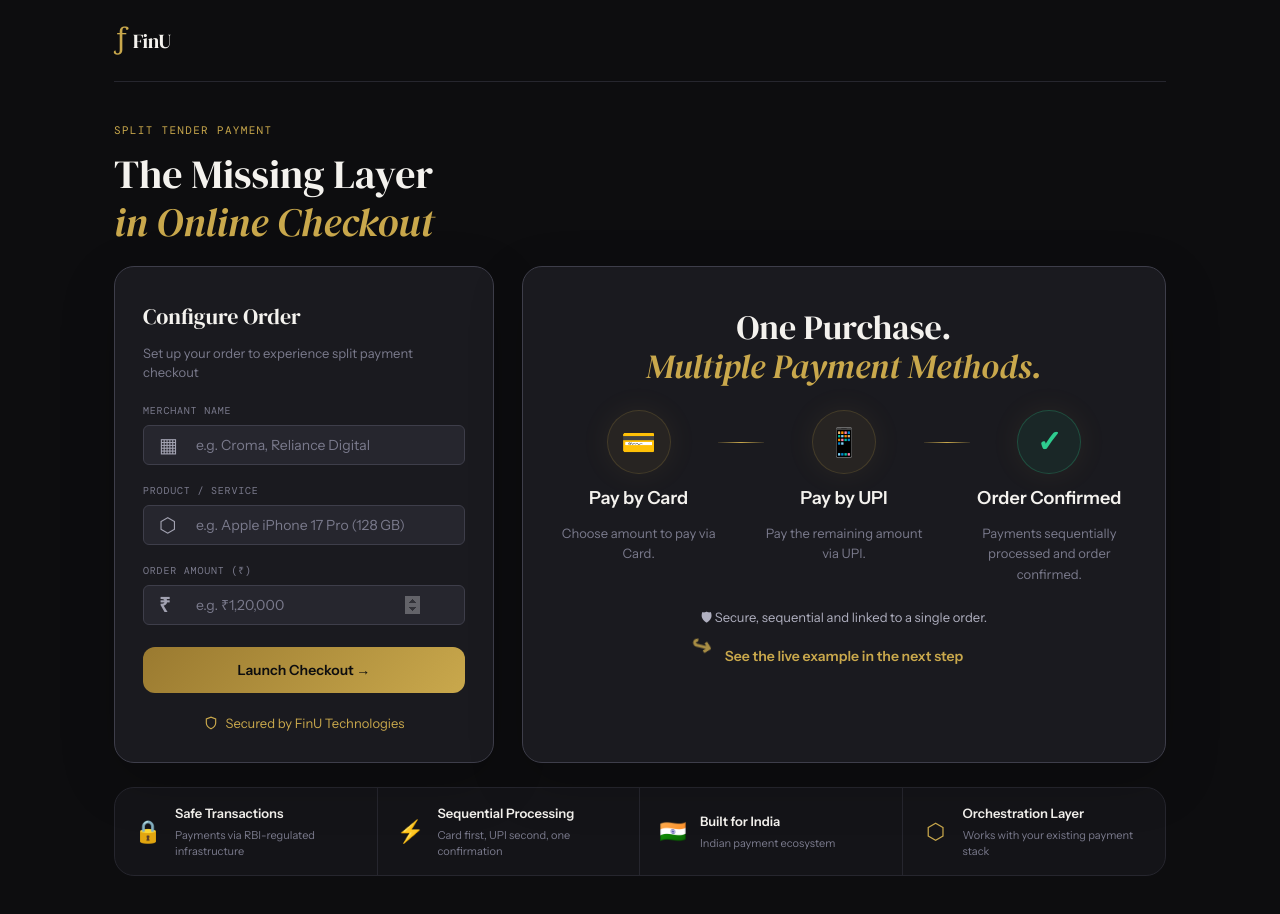
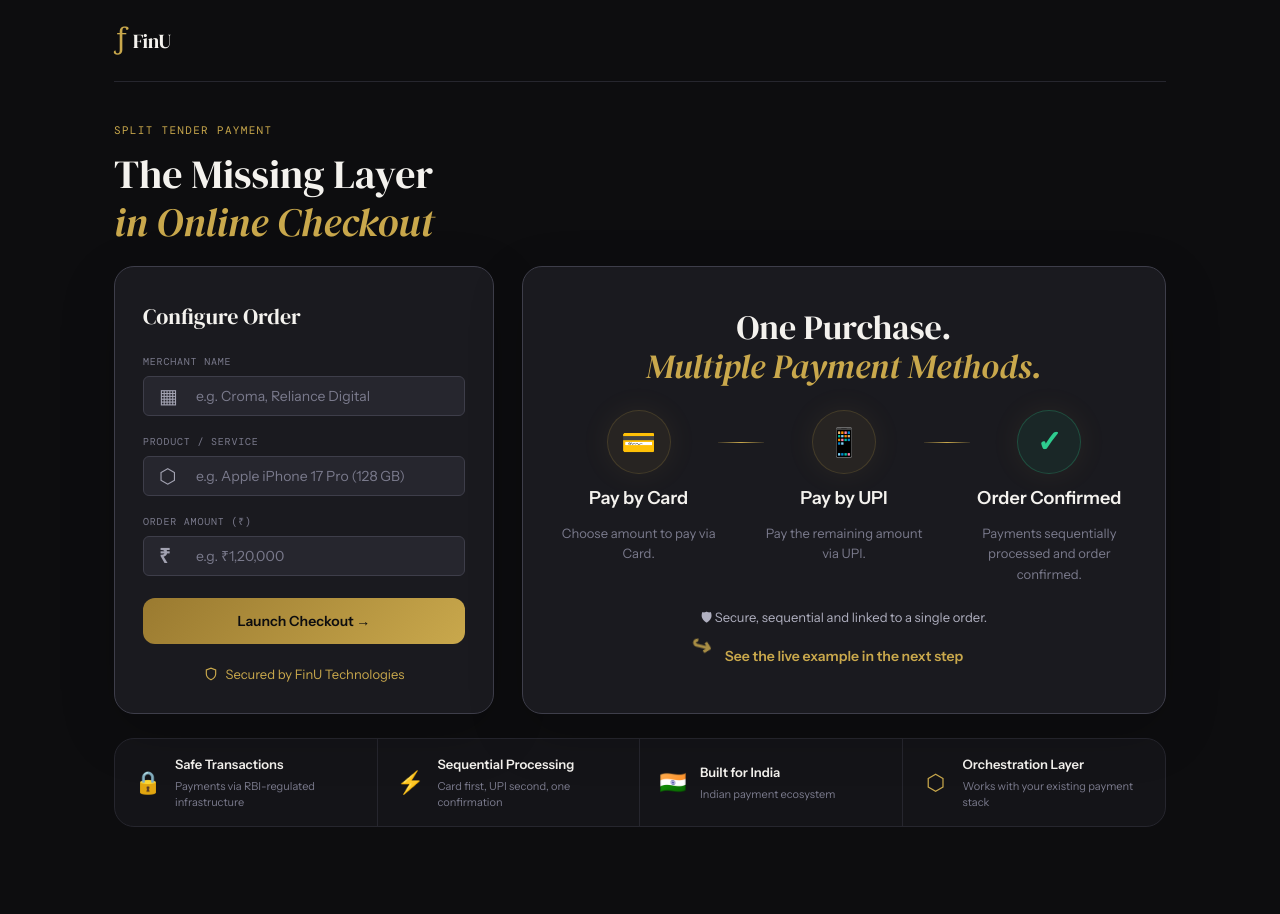
Before and after one commit to finu-technologies/finu-checkout, a React (Vite) app in the folder frontend/: page / in a window 1280 px wide. Shown: the top 914 px of the page. After the commit the page ends 887 px from the top, so only its background shows below. Built offline with nearby package versions, Linux system fonts and the light colour scheme.

Commit message:
Polish demo input formatting

```diff
--- a/frontend/src/App.jsx
+++ b/frontend/src/App.jsx
@@ -36,6 +36,14 @@ function formatMerchantName(name) {
   return (name || '').replace(/\b\w/g, char => char.toUpperCase());
 }
 
+function formatProductName(name) {
+  return name ? name.charAt(0).toUpperCase() + name.slice(1) : name;
+}
+
+function formatDemoAmount(value) {
+  return value ? Number(value).toLocaleString('en-IN') : '';
+}
+
 export default function App() {
   const [demoMerchant, setDemoMerchant] = useState('');
   const [demoProduct,  setDemoProduct]  = useState('');
@@ -60,6 +68,7 @@ export default function App() {
   const { openCheckout } = useRazorpay();
   const upiAmount = orderTotal ? orderTotal - cardAmount : 0;
   const displayMerchantName = formatMerchantName(merchantName);
+  const displayProductName = formatProductName(productName);
 
   // ─── DEMO LAUNCH ─────────────────────────────────────────────────────────
   const handleDemoLaunch = useCallback(() => {
@@ -190,7 +199,6 @@ export default function App() {
             <div className="order-summary">
               <div className="summary-header">
                 <h2 className="summary-title">Configure Order</h2>
-                <p className="summary-sub">Set up your order to experience split payment checkout</p>
               </div>
               <div className="demo-form">
                 <div className="demo-field">
@@ -217,8 +225,8 @@ export default function App() {
                   <label className="demo-label">Order Amount (₹)</label>
                   <div className="demo-input-shell">
                     <span className="demo-input-icon rupee">₹</span>
-                    <input className="demo-input with-icon" type="number" placeholder="e.g. ₹1,20,000" min="100"
-                      value={demoAmount} onChange={e => setDemoAmount(e.target.value)}
+                    <input className="demo-input with-icon" type="text" inputMode="numeric" placeholder="e.g. ₹1,20,000"
+                      value={formatDemoAmount(demoAmount)} onChange={e => setDemoAmount(e.target.value.replace(/\D/g, ''))}
                       onKeyDown={e => e.key === 'Enter' && handleDemoLaunch()} />
                   </div>
                 </div>
@@ -231,7 +239,7 @@ export default function App() {
               </div>
             </div>
           ) : (
-            <OrderSummary total={orderTotal} merchantName={displayMerchantName} productName={productName} orderId={orderId} />
+            <OrderSummary total={orderTotal} merchantName={displayMerchantName} productName={displayProductName} orderId={orderId} />
           )}
         </aside>
 
```
